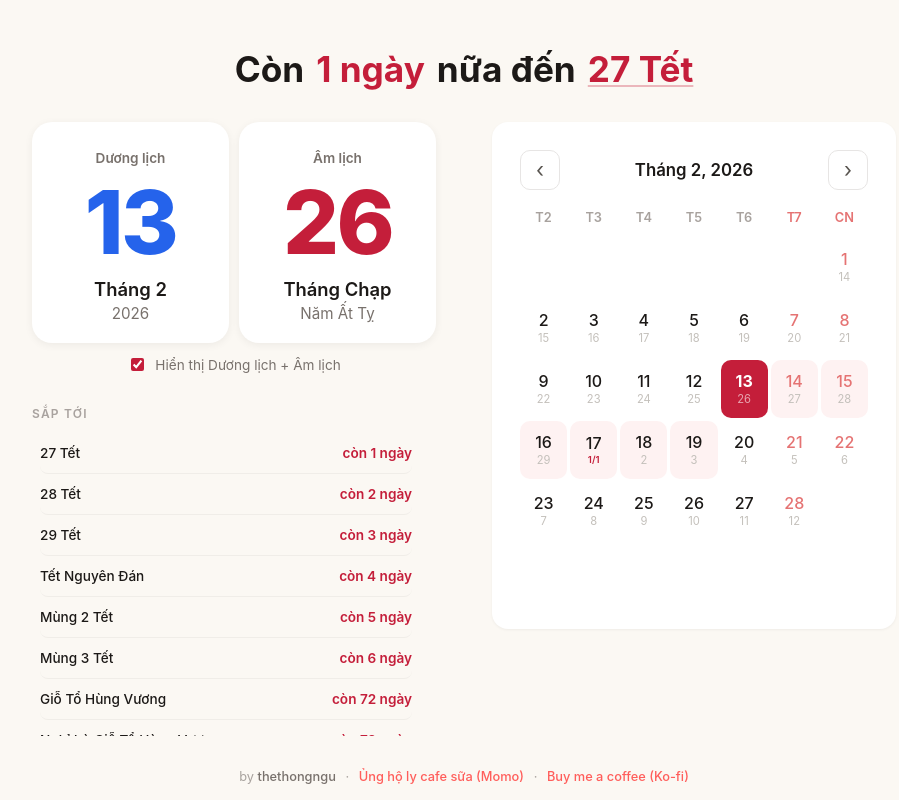
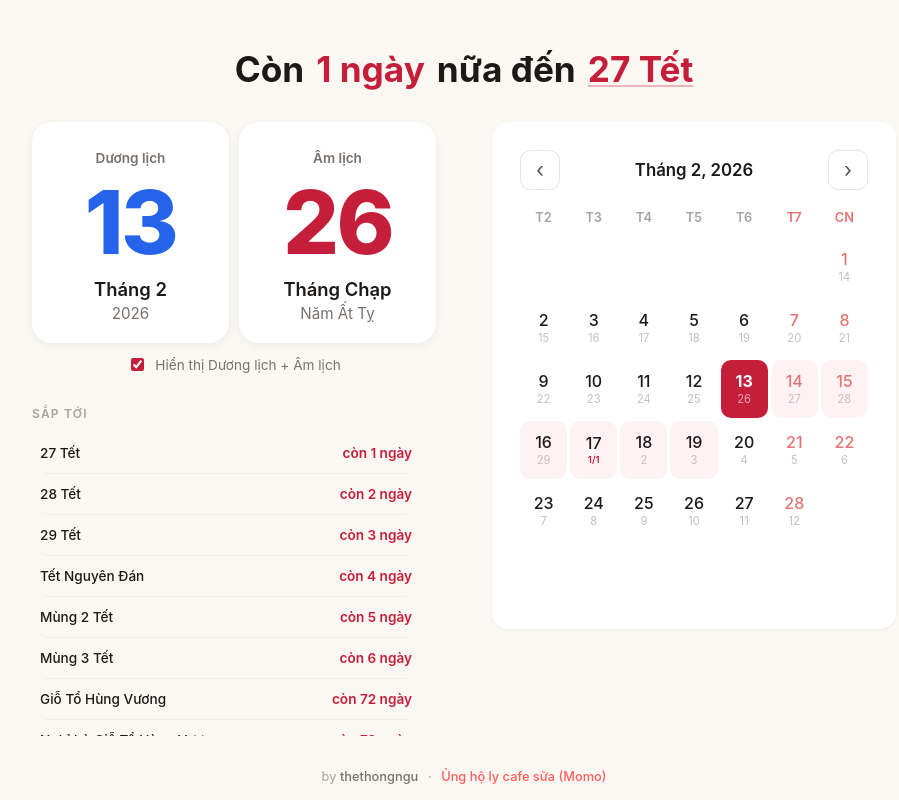
Before and after one commit to thethongngu/amlich, a SvelteKit app: page / in a window 1280 px wide. Shown: the whole page, without its empty margins (176-1075 px from the left). Built offline with nearby package versions, Linux system fonts and the light colour scheme.

Commit message:
save work

```diff
--- a/src/routes/+page.svelte
+++ b/src/routes/+page.svelte
@@ -269,13 +269,13 @@
         rel="noopener"
         class="kofi-link">Ủng hộ ly cafe sữa (Momo)</a
     >
-    <span class="sep">·</span>
+    <!-- <span class="sep">·</span>
     <a
         href="https://ko-fi.com/thethongngu"
         target="_blank"
         rel="noopener"
         class="kofi-link">Buy me a coffee (Ko-fi)</a
-    >
+    > -->
 </footer>
 
 <style>
```
